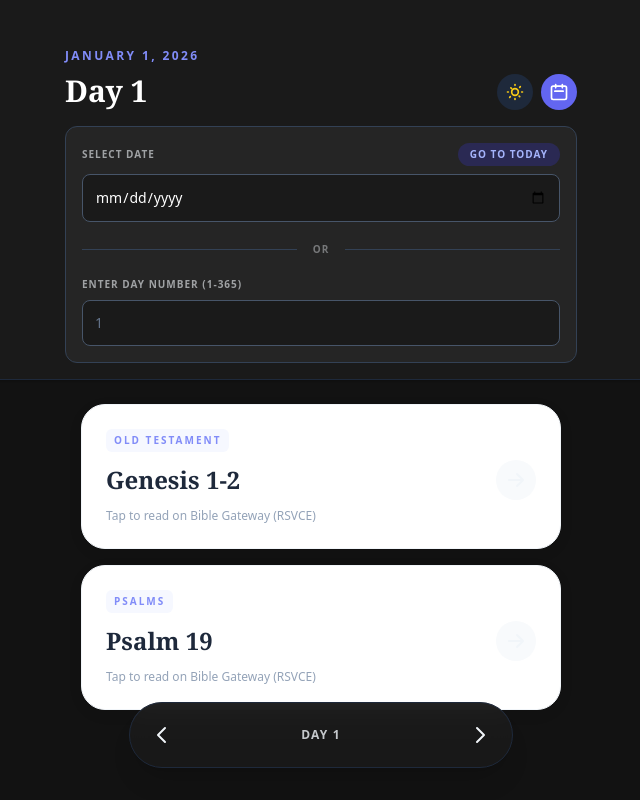
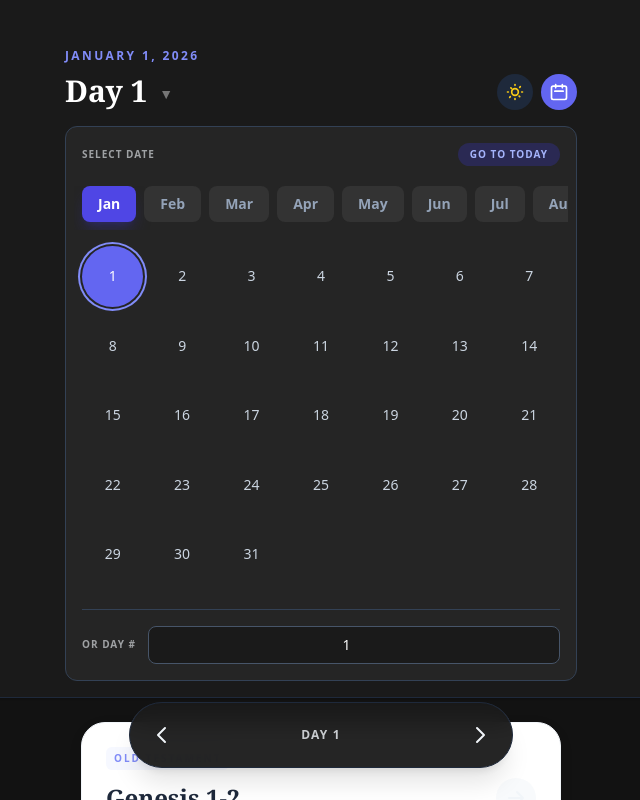
Before and after one commit to zoliedina-byte/BID-reading, a React (Vite) app: page / in a window 1280 px wide. Both pictures are taken after a click on the button 878 px from the left and 91 px from the top of the page. Shown: the top 800 px of the page, without its empty margins (319-959 px from the left). Built offline with nearby package versions, Linux system fonts and the light colour scheme.

Commit message:
Update App.tsx

```diff
--- a/App.tsx
+++ b/App.tsx
@@ -1,12 +1,22 @@
-import React, { useState, useEffect } from 'react';
+import React, { useState, useEffect, useRef } from 'react';
 import { getReadingForDay, getDayOfYear, getDateForDay } from './services/biblePlan';
 import { DailyReadingPlan } from './types';
 import PassageCard from './components/PassageCard';
+
+const MONTHS = [
+  'Jan', 'Feb', 'Mar', 'Apr', 'May', 'Jun',
+  'Jul', 'Aug', 'Sep', 'Oct', 'Nov', 'Dec'
+];
+
+const DAYS_IN_MONTH = [31, 28, 31, 30, 31, 30, 31, 31, 30, 31, 30, 31];
 
 const App: React.FC = () => {
   const [currentDay, setCurrentDay] = useState<number>(getDayOfYear());
   const [plan, setPlan] = useState<DailyReadingPlan | null>(null);
   const [showSelector, setShowSelector] = useState(false);
+
+  // State for the visual calendar picker
+  const [selectedMonthIndex, setSelectedMonthIndex] = useState(new Date().getMonth());
 
   const [isDarkMode, setIsDarkMode] = useState(() => {
     const hours = new Date().getHours();
@@ -15,40 +25,43 @@ const App: React.FC = () => {
 
   useEffect(() => {
     setPlan(getReadingForDay(currentDay));
+
+    // Sync the calendar picker month with the current selected day
+    // We reverse engineer the month from the day number
+    const date = new Date(2026, 0, currentDay); // 2026 is our non-leap reference year
+    setSelectedMonthIndex(date.getMonth());
   }, [currentDay]);
 
   const toggleTheme = () => setIsDarkMode(!isDarkMode);
 
   const goToPrev = () => setCurrentDay(prev => Math.max(1, prev - 1));
   const goToNext = () => setCurrentDay(prev => Math.min(365, prev + 1));
+
   const goToToday = () => {
-    setCurrentDay(getDayOfYear());
+    const today = getDayOfYear();
+    setCurrentDay(today);
+    setSelectedMonthIndex(new Date().getMonth());
     setShowSelector(false);
   };
 
-  const handleDateChange = (e: React.ChangeEvent<HTMLInputElement>) => {
-    const selectedDate = new Date(e.target.value);
-    if (!isNaN(selectedDate.getTime())) {
-      setCurrentDay(getDayOfYear(selectedDate));
+  const handleDayClick = (dayOfMonth: number) => {
+    // Calculate day of year based on 2026 (non-leap)
+    const date = new Date(2026, selectedMonthIndex, dayOfMonth);
+    const dayOfYear = getDayOfYear(date);
+    setCurrentDay(dayOfYear);
     setShowSelector(false);
-    }
-  };
-
-  const handleDayNumberChange = (e: React.ChangeEvent<HTMLInputElement>) => {
-    const day = parseInt(e.target.value);
-    if (!isNaN(day) && day >= 1 && day <= 365) {
-      setCurrentDay(day);
-      // We do not auto-close here so the user can finish typing numbers like "145"
-    }
   };
 
   // Uses _blank to reliably open external sites like BibleGateway that block iframes.
-  // This is the safest method for Android PWAs.
   const openLink = (url: string) => {
     window.open(url, '_blank');
   };
 
   const selectedDayDate = getDateForDay(currentDay);
+
+  // Determine current day in month for highlighting
+  const currentDateObj = new Date(2026, 0, currentDay);
+  const activeDayInMonth = currentDateObj.getMonth() === selectedMonthIndex ? currentDateObj.getDate() : -1;
 
   return (
     <div className={`min-h-screen transition-colors duration-500 font-sans pb-32 ${isDarkMode ? 'bg-[#121212] text-slate-100' : 'bg-[#FDFCF8] text-slate-900'}`}>
@@ -56,12 +69,15 @@ const App: React.FC = () => {
       {/* Header */}
       <header className={`pt-12 pb-4 px-6 sticky top-0 z-40 shadow-sm border-b transition-colors duration-500 ${isDarkMode ? 'bg-[#1A1A1A] border-slate-800 shadow-black/20' : 'bg-white border-slate-100'}`}>
         <div className="max-w-lg mx-auto flex justify-between items-end mb-4">
-          <div>
+          <div
+            onClick={() => setShowSelector(!showSelector)}
+            className="cursor-pointer active:opacity-60 transition-opacity"
+          >
             <h1 className={`text-xs font-bold tracking-[0.2em] uppercase mb-2 ${isDarkMode ? 'text-indigo-400' : 'text-indigo-600'}`}>
               {selectedDayDate}
             </h1>
             <h2 className={`text-3xl font-serif font-black leading-tight ${isDarkMode ? 'text-white' : 'text-slate-900'}`}>
-              {plan?.label}
+              {plan?.label} <span className="text-sm align-middle opacity-40 ml-1">▼</span>
             </h2>
           </div>
 
@@ -96,10 +112,8 @@ const App: React.FC = () => {
         {showSelector && (
           <div className={`max-w-lg mx-auto mt-4 p-4 rounded-xl border flex flex-col gap-4 animate-in fade-in slide-in-from-top-2 duration-300 ${isDarkMode ? 'bg-[#252525] border-slate-700' : 'bg-slate-50 border-slate-100'}`}>
 
-            {/* Date Selection */}
-            <div className="flex flex-col gap-2">
-              <div className="flex justify-between items-center">
-                <label className="text-[10px] font-bold uppercase tracking-widest opacity-60">Select Date</label>
+            <div className="flex justify-between items-center mb-1">
+                <span className="text-[10px] font-bold uppercase tracking-widest opacity-60">Select Date</span>
                 <button
                   onClick={goToToday}
                   className={`text-[10px] font-bold uppercase tracking-widest px-3 py-1 rounded-full ${isDarkMode ? 'bg-indigo-900/50 text-indigo-300' : 'bg-indigo-50 text-indigo-600'}`}
@@ -107,27 +121,61 @@ const App: React.FC = () => {
                   Go to Today
                 </button>
             </div>
-              <input type="date" onChange={handleDateChange} className={`w-full p-3 rounded-lg border text-sm outline-none appearance-none ${isDarkMode ? 'bg-[#1A1A1A] border-slate-600 text-white' : 'bg-white border-slate-200'}`} />
+
+            {/* Custom Visual Calendar */}
+            <div className="flex flex-col gap-4 select-none">
+
+              {/* Month Scroller */}
+              <div className="flex overflow-x-auto gap-2 pb-2 -mx-2 px-2 scrollbar-hide snap-x">
+                {MONTHS.map((m, idx) => (
+                  <button
+                    key={m}
+                    onClick={() => setSelectedMonthIndex(idx)}
+                    className={`flex-shrink-0 px-4 py-2 rounded-lg text-sm font-semibold transition-colors snap-center ${
+                      selectedMonthIndex === idx
+                        ? (isDarkMode ? 'bg-indigo-600 text-white shadow-lg shadow-indigo-900/50' : 'bg-indigo-600 text-white shadow-lg shadow-indigo-200')
+                        : (isDarkMode ? 'bg-[#333] text-slate-400 hover:bg-[#444]' : 'bg-white border border-slate-200 text-slate-500 hover:bg-slate-50')
+                    }`}
+                  >
+                    {m}
+                  </button>
+                ))}
               </div>
 
-            {/* Divider */}
-            <div className="relative flex py-1 items-center">
-                <div className={`flex-grow border-t ${isDarkMode ? 'border-slate-700' : 'border-slate-200'}`}></div>
-                <span className="flex-shrink-0 mx-4 text-[10px] font-bold uppercase tracking-widest opacity-40">OR</span>
-                <div className={`flex-grow border-t ${isDarkMode ? 'border-slate-700' : 'border-slate-200'}`}></div>
+              {/* Day Grid */}
+              <div className="grid grid-cols-7 gap-2">
+                {Array.from({ length: DAYS_IN_MONTH[selectedMonthIndex] }, (_, i) => i + 1).map((day) => (
+                  <button
+                    key={day}
+                    onClick={() => handleDayClick(day)}
+                    className={`aspect-square rounded-full flex items-center justify-center text-sm font-medium transition-all active:scale-90 ${
+                      activeDayInMonth === day
+                        ? (isDarkMode ? 'bg-indigo-500 text-white ring-2 ring-indigo-400 ring-offset-2 ring-offset-[#252525]' : 'bg-indigo-600 text-white ring-2 ring-indigo-500 ring-offset-2')
+                        : (isDarkMode ? 'text-slate-300 hover:bg-white/10' : 'text-slate-700 hover:bg-slate-100')
+                    }`}
+                  >
+                    {day}
+                  </button>
+                ))}
+              </div>
             </div>
 
-            {/* Day Number Selection */}
-            <div className="flex flex-col gap-2">
-               <label className="text-[10px] font-bold uppercase tracking-widest opacity-60">Enter Day Number (1-365)</label>
+            {/* Manual Day Input (Bottom Fallback) */}
+            <div className={`mt-2 pt-4 border-t ${isDarkMode ? 'border-slate-700' : 'border-slate-200'}`}>
+               <div className="flex items-center gap-3">
+                 <span className="text-[10px] font-bold uppercase tracking-widest opacity-60 whitespace-nowrap">Or Day #</span>
                  <input
                     type="number"
                     min="1"
                     max="365"
-                  placeholder={currentDay.toString()}
-                  onChange={handleDayNumberChange}
-                  className={`w-full p-3 rounded-lg border text-sm outline-none appearance-none ${isDarkMode ? 'bg-[#1A1A1A] border-slate-600 text-white placeholder-slate-500' : 'bg-white border-slate-200 placeholder-slate-400'}`}
+                    value={currentDay}
+                    onChange={(e) => {
+                      const val = parseInt(e.target.value);
+                      if (!isNaN(val) && val >= 1 && val <= 365) setCurrentDay(val);
+                    }}
+                    className={`w-full p-2 rounded-lg border text-sm text-center outline-none ${isDarkMode ? 'bg-[#1A1A1A] border-slate-600 text-white' : 'bg-white border-slate-200'}`}
                  />
+               </div>
             </div>
 
           </div>
@@ -167,6 +215,13 @@ const App: React.FC = () => {
       <style>{`
         @import url('https://fonts.googleapis.com/css2?family=Crimson+Pro:wght@400;600;700;900&display=swap');
         body { font-family: 'Crimson Pro', serif; }
+        .scrollbar-hide::-webkit-scrollbar {
+            display: none;
+        }
+        .scrollbar-hide {
+            -ms-overflow-style: none;
+            scrollbar-width: none;
+        }
       `}</style>
     </div>
   );
```
Lines whose indentation alone changed are shown as unchanged.
